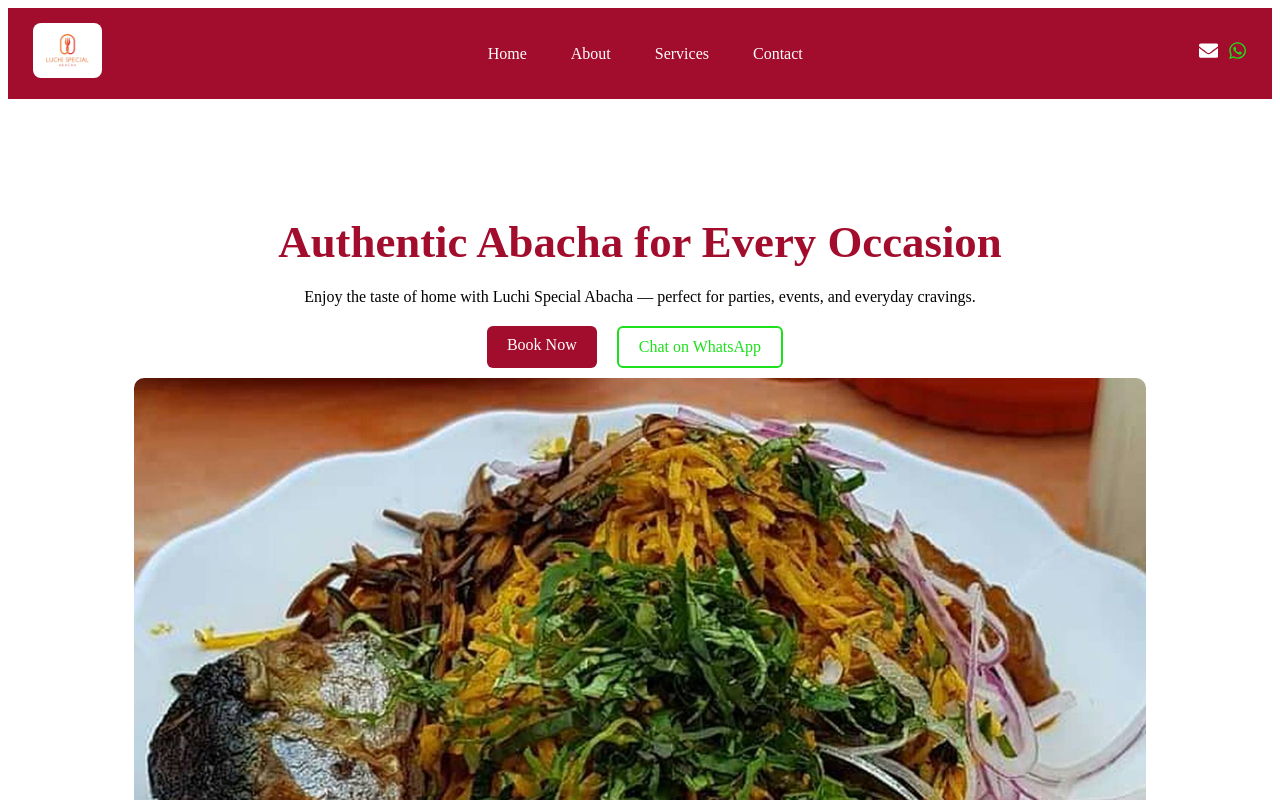
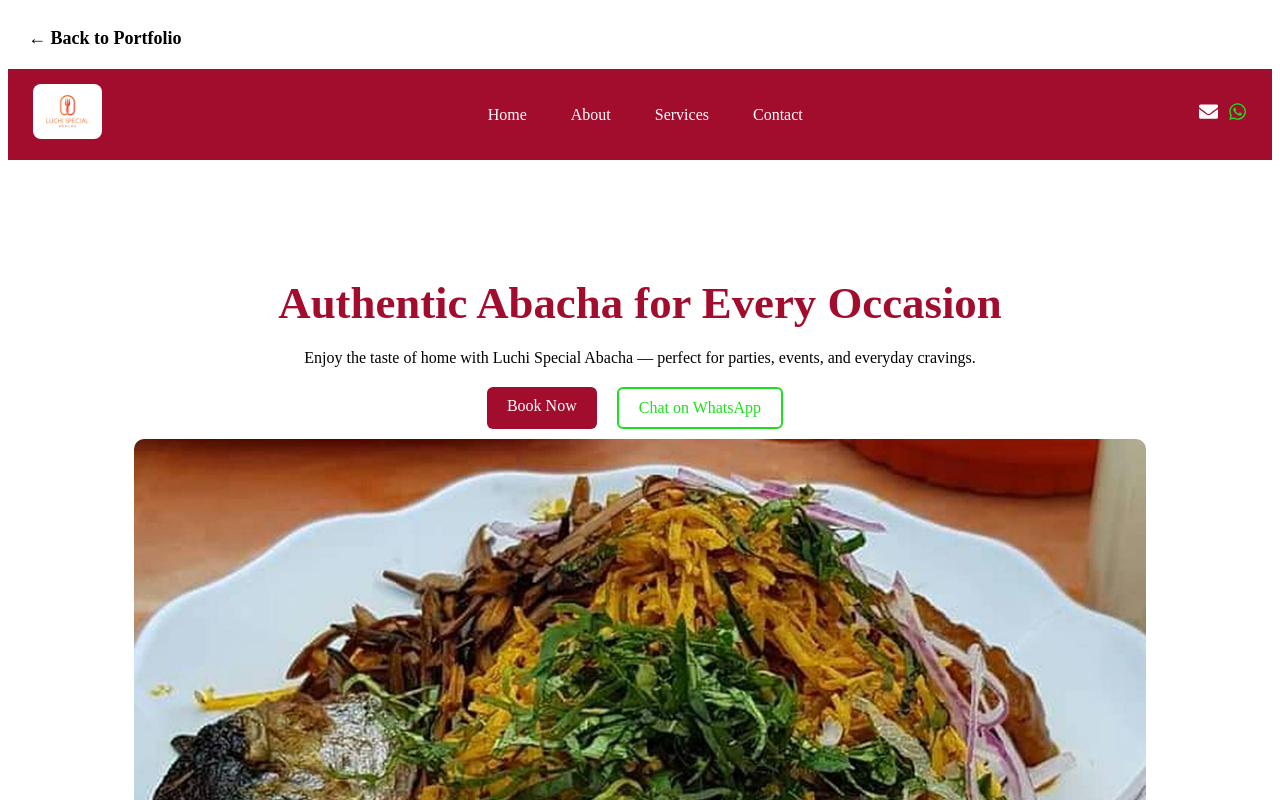
Before and after one commit to Nenyebaby24/Luchi-Abacha-Website, a React (Vite) app: page / in a window 1280 px wide. Shown: the top 800 px of the page. Built offline with nearby package versions, Linux system fonts and the light colour scheme.

Commit message:
Added Back to Portfolio button

```diff
--- a/src/App.jsx
+++ b/src/App.jsx
@@ -5,17 +5,34 @@
 import Services from "./Components/Services";
 import Contact from "./Components/Contact";
 import Footer from "./Components/Footer";
+import BackToTopButton from "./Components/BackToTopButton";
 import "./App.css";
 
 function App() {
   return (
     <>
+      {/* BACK TO PORTFOLIO BUTTON — add your real portfolio URL */}
+      <a
+        href="https://your-portfolio-url.com"
+        style={{
+          display: "inline-block",
+          margin: "20px",
+          textDecoration: "none",
+          fontSize: "18px",
+          fontWeight: "bold",
+          color: "#000"
+        }}
+      >
+        ← Back to Portfolio
+      </a>
+
       <Navbar />
       <Hero />
       <About />
       <Services />
       <Contact />
       <Footer />
+      <BackToTopButton />
     </>
   );
 }
--- a/src/Components/BackToTopButton.jsx
+++ b/src/Components/BackToTopButton.jsx
@@ -0,0 +1,35 @@
+import React, { useState, useEffect } from "react";
+import { FaArrowUp } from "react-icons/fa";
+import { animateScroll as scroll } from "react-scroll";
+
+
+const BackToTopButton = () => {
+  const [isVisible, setIsVisible] = useState(false);
+
+  useEffect(() => {
+    const toggleVisibility = () => {
+      if (window.scrollY > 300) {
+        setIsVisible(true);
+      } else {
+        setIsVisible(false);
+      }
+    };
+
+    window.addEventListener("scroll", toggleVisibility);
+    return () => window.removeEventListener("scroll", toggleVisibility);
+  }, []);
+
+  const scrollToTop = () => {
+    scroll.scrollToTop({ duration: 600, smooth: "easeInOutQuad" });
+  };
+
+  return (
+    isVisible && (
+      <div className="back-to-top" onClick={scrollToTop}>
+        <FaArrowUp />
+      </div>
+    )
+  );
+};
+
+export default BackToTopButton;
```
